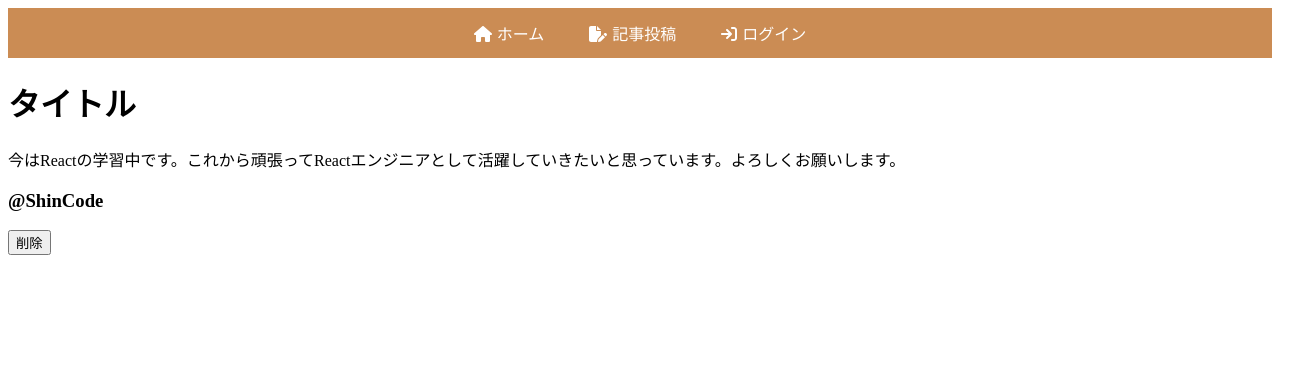
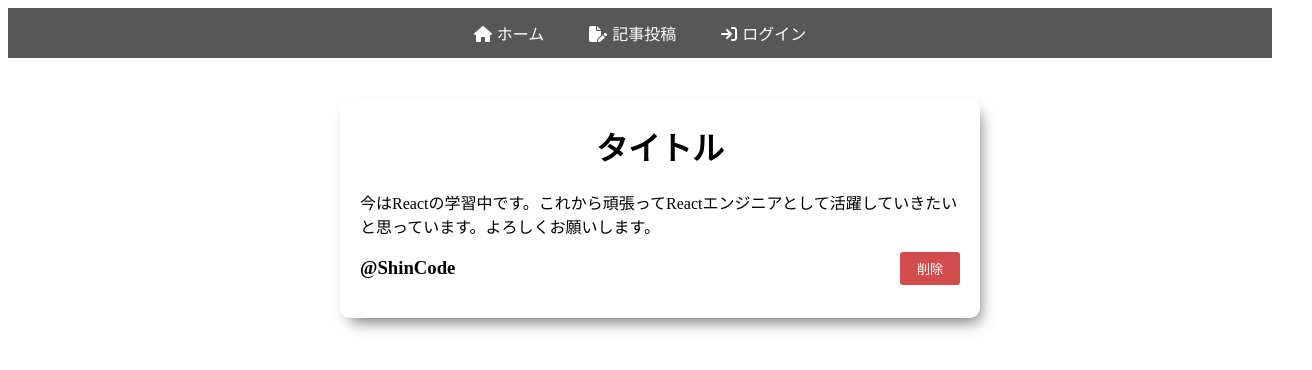
Before and after one commit to Naru-hub/blog-with-react-and-firebase, a React (Create React App) app: page / in a window 1280 px wide. Shown: the top 370 px of the page, 1312 px wide, since content can reach past the window. Built offline with nearby package versions, Linux system fonts and the light colour scheme; no server answers; the HTML template or start-up script is replaced by a standard one.

Commit message:
HomeコンポーネントにCSSを適用 Navbarの色変更

```diff
--- /dev/null
+++ b/src/components/Home.css
@@ -0,0 +1,56 @@
+.homePage {
+  width: 100%;
+  height: calc(100vh - 80px);
+  height: auto;
+  display: flex;
+  flex-direction: column;
+  align-items: center;
+  padding: 20px;
+}
+
+.homePage .postContents {
+  width: 600px;
+  height: auto;
+  max-height: 600px;
+  background-color: white;
+  box-shadow: 5px 9px 15px -5px #777777;
+  margin: 20px;
+  padding: 20px;
+  border-radius: 10px;
+}
+
+.postHeader h1 {
+  text-align: center;
+  margin-top: 5px;
+}
+
+.postContents .postTextContainer {
+  height: auto;
+  word-wrap: break-word;
+  max-height: 400px;
+  width: 100%;
+}
+
+.nameAndDeleteButton {
+  display: flex;
+  align-items: center;
+}
+
+.nameAndDeleteButton button {
+  flex: 10%;
+  background-color: #cb2f2fdb;
+  color: white;
+  padding: 7px 15px;
+  border-radius: 3px;
+  border: none;
+  cursor: pointer;
+  transition: all 0.3s;
+}
+
+.nameAndDeleteButton button:hover {
+  background-color: #ac1f1fe2;
+}
+
+.nameAndDeleteButton h3 {
+  flex: 90%;
+}
--- a/src/components/Home.js
+++ b/src/components/Home.js
@@ -1,4 +1,5 @@
 import React from "react";
+import "./Home.css";
 
 const Home = () => {
   return (
@@ -6,7 +7,6 @@
       <div className="postContents">
         <div className="postHeader">
           <h1>タイトル</h1>
-        </div>
         </div>
         <div className="postTextContainer">
           今はReactの学習中です。これから頑張ってReactエンジニアとして活躍していきたいと思っています。よろしくお願いします。
@@ -16,6 +16,7 @@
           <button>削除</button>
         </div>
       </div>
+    </div>
   );
 };
 
--- a/src/components/Navbar.css
+++ b/src/components/Navbar.css
@@ -3,7 +3,7 @@
   justify-content: center;
   align-items: center;
   height: 50px;
-  background-color: #cb8c54;
+  background-color: rgb(88, 87, 87);
   gap: 45px;
 }
 
```
Lines whose indentation alone changed are shown as unchanged.
